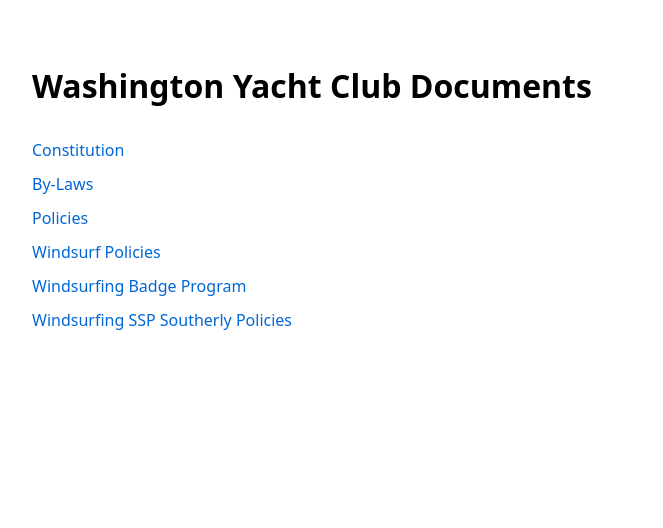
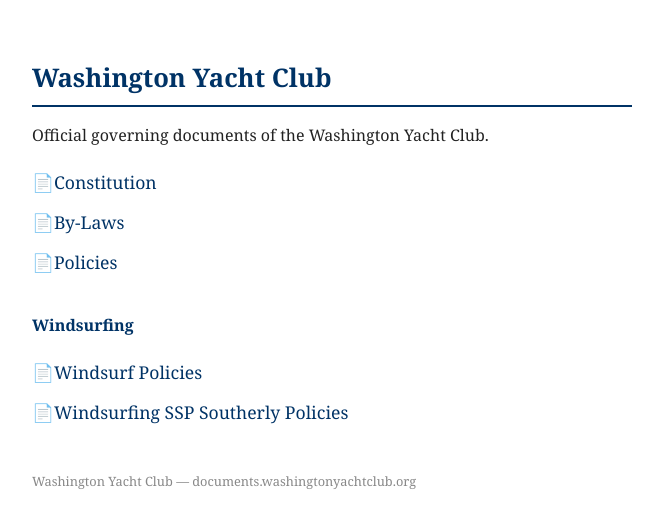
Before and after one commit to washingtonyachtclub/documents, a plain HTML site: page index.html in a window 1280 px wide. Shown: the whole page, without its empty margins (308-971 px from the left). Drawn offline with Linux system fonts and the light colour scheme.

Commit message:
index page

```diff
--- a/index.html
+++ b/index.html
@@ -3,25 +3,32 @@
 <head>
   <meta charset="UTF-8">
   <meta name="viewport" content="width=device-width, initial-scale=1.0">
-  <title>WYC Documents</title>
+  <title>Washington Yacht Club &mdash; Official Documents</title>
   <style>
-    body { font-family: system-ui, sans-serif; max-width: 600px; margin: 4rem auto; padding: 0 1rem; }
-    h1 { margin-bottom: 2rem; }
-    ul { list-style: none; padding: 0; }
-    li { margin-bottom: 0.75rem; }
-    a { color: #0366d6; text-decoration: none; }
+    body { font-family: Georgia, serif; max-width: 600px; margin: 60px auto; padding: 0 20px; color: #222; }
+    h1 { font-size: 1.6rem; border-bottom: 2px solid #003366; padding-bottom: 10px; color: #003366; }
+    h2 { font-size: 1.0rem; color: #003366; margin-top: 40px; }
+    ul { list-style: none; padding: 0; margin-top: 24px; }
+    li { margin: 16px 0; }
+    a { font-size: 1.1rem; color: #003366; text-decoration: none; }
     a:hover { text-decoration: underline; }
+    a::before { content: "\1F4C4 "; }
+    footer { margin-top: 48px; font-size: 0.8rem; color: #888; }
   </style>
 </head>
 <body>
-  <h1>Washington Yacht Club Documents</h1>
+  <h1>Washington Yacht Club</h1>
+  <p>Official governing documents of the Washington Yacht Club.</p>
   <ul>
     <li><a href="WYC_Constitution.pdf">Constitution</a></li>
     <li><a href="WYC_By-Laws.pdf">By-Laws</a></li>
     <li><a href="WYC_Policies.pdf">Policies</a></li>
+  </ul>
+  <h2>Windsurfing</h2>
+  <ul>
     <li><a href="WYC_Windsurf_Policies.pdf">Windsurf Policies</a></li>
-    <li><a href="WYC_Windsurfing_Badge_Program.pdf">Windsurfing Badge Program</a></li>
     <li><a href="WYC_Windsurfing_SSP_Southerly_Policies.pdf">Windsurfing SSP Southerly Policies</a></li>
   </ul>
+  <footer>Washington Yacht Club &mdash; documents.washingtonyachtclub.org</footer>
 </body>
 </html>
```
